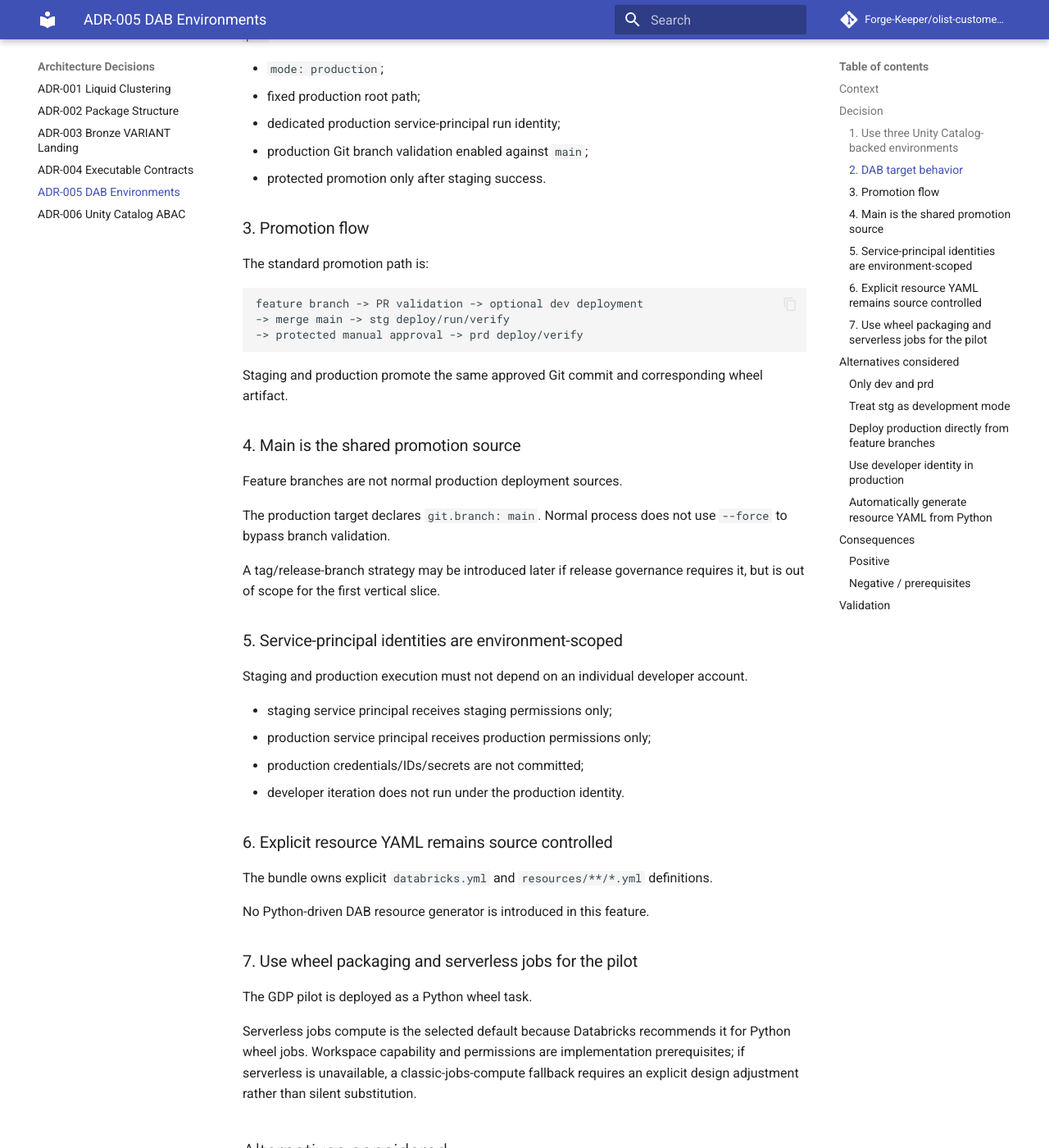
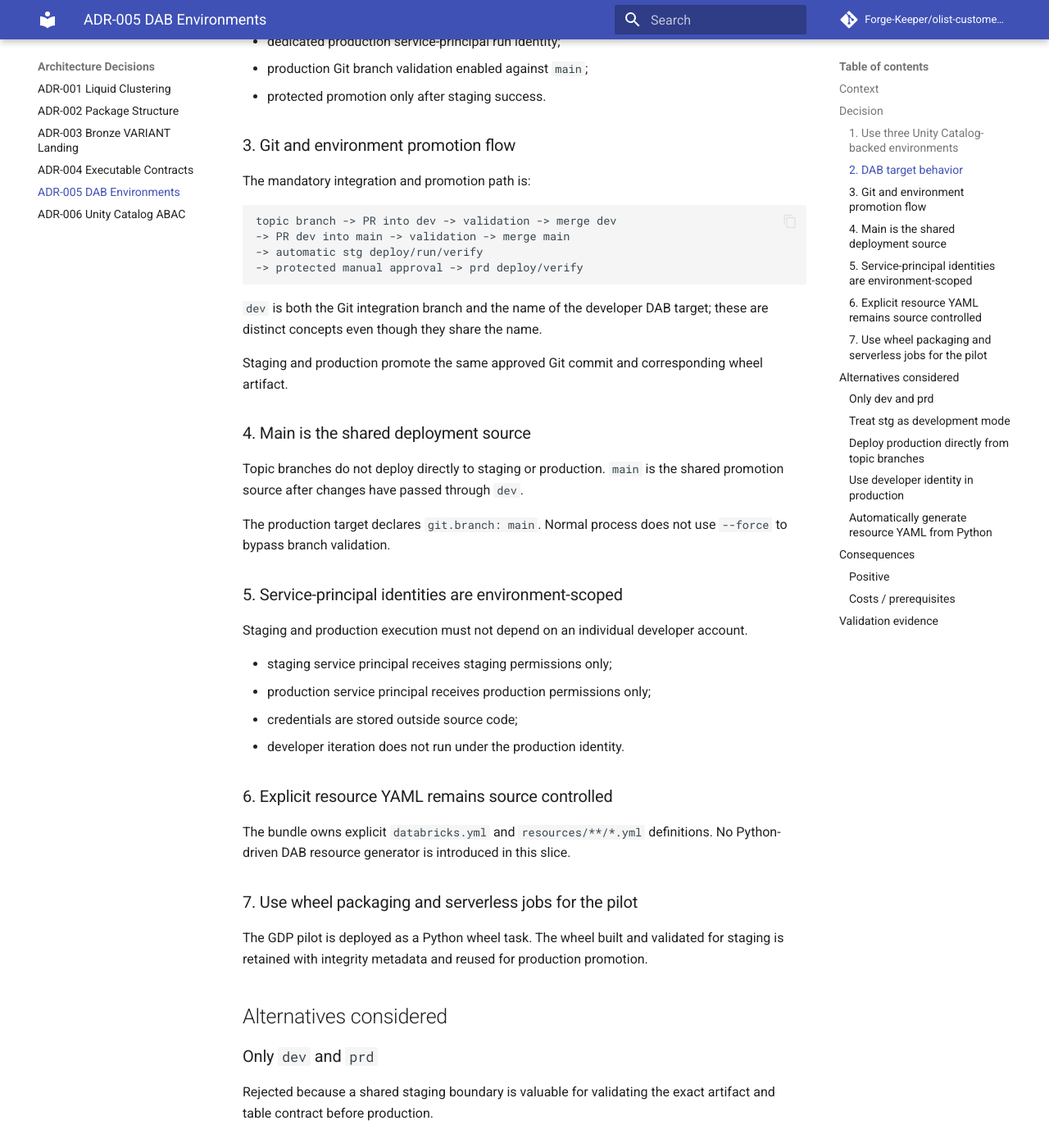
Before and after one commit to Forge-Keeper/olist-customer-intelligence, an MkDocs documentation site: the page built from docs/adr/ADR-005-dab-environment-and-promotion-boundary.md, in a window 1280 px wide and 1400 px high, scrolled down 1590 px. Shown: the whole window at 82% size. Built offline with MkDocs 1.6.1 and Material for MkDocs 9.7.7, drawn with Linux system fonts in a browser that asks for light colours; comment, search, counter and statistics services are not loaded; some of the changed text lies outside the part shown.

Commit message:
docs: accept DAB environment and promotion decision

````diff
--- a/docs/adr/ADR-005-dab-environment-and-promotion-boundary.md
+++ b/docs/adr/ADR-005-dab-environment-and-promotion-boundary.md
@@ -1,23 +1,21 @@
 # ADR-005 — DAB Environment and Promotion Boundary
 
-- **Status:** Proposed
+- **Status:** Accepted
 - **Date:** 2026-08-24
 - **Decision owners:** Project maintainers
 - **Scope:** Databricks Declarative Automation Bundle targets, environment isolation and promotion governance
 
 ## Context
 
-Development and exploratory validation have materialized tables under the `prd` catalog even though production job entrypoints already accept fully qualified target tables externally. The project therefore lacks an explicit deployment/environment boundary.
+Development and exploratory validation had materialized tables under the `prd` catalog even though production job entrypoints already accepted fully qualified target tables externally. The project therefore needed an explicit deployment/environment boundary.
 
-The first DAB vertical slice must provide professional promotion semantics rather than only a local deployment convenience.
-
-Current Databricks guidance distinguishes development deployments from production-safe deployments, supports dedicated run identities for staging/production, and recommends service-principal execution for production workflows.
+The first DAB vertical slice was required to provide professional promotion semantics rather than only a local deployment convenience.
 
 ## Decision
 
 ### 1. Use three Unity Catalog-backed environments
 
-The project standard becomes:
+The project standard is:
 
 ```text
 dev -> catalog dev
@@ -27,7 +25,7 @@
 
 The Bronze schema remains `bronze` in each environment unless a future architectural decision changes the namespace convention.
 
-Application/domain code does not infer or hardcode environment names. DAB target configuration resolves environment-specific values and passes fully qualified resources to jobs.
+Application/domain code does not infer or hardcode environment names. DAB target configuration or explicit runtime parameters resolve environment-specific values and pass fully qualified resources to jobs.
 
 ### 2. DAB target behavior
 
@@ -43,8 +41,7 @@
 - shared pre-production target;
 - fixed bundle root path;
 - dedicated staging service-principal run identity;
-- does not use development-mode presets;
-- validates the artifact before production promotion.
+- validates the exact artifact before production promotion.
 
 `prd`:
 
@@ -54,25 +51,26 @@
 - production Git branch validation enabled against `main`;
 - protected promotion only after staging success.
 
-### 3. Promotion flow
+### 3. Git and environment promotion flow
 
-The standard promotion path is:
+The mandatory integration and promotion path is:
 
 ```text
-feature branch -> PR validation -> optional dev deployment
--> merge main -> stg deploy/run/verify
+topic branch -> PR into dev -> validation -> merge dev
+-> PR dev into main -> validation -> merge main
+-> automatic stg deploy/run/verify
 -> protected manual approval -> prd deploy/verify
 ```
 
+`dev` is both the Git integration branch and the name of the developer DAB target; these are distinct concepts even though they share the name.
+
 Staging and production promote the same approved Git commit and corresponding wheel artifact.
 
-### 4. Main is the shared promotion source
+### 4. Main is the shared deployment source
 
-Feature branches are not normal production deployment sources.
+Topic branches do not deploy directly to staging or production. `main` is the shared promotion source after changes have passed through `dev`.
 
 The production target declares `git.branch: main`. Normal process does not use `--force` to bypass branch validation.
-
-A tag/release-branch strategy may be introduced later if release governance requires it, but is out of scope for the first vertical slice.
 
 ### 5. Service-principal identities are environment-scoped
 
@@ -80,20 +78,16 @@
 
 - staging service principal receives staging permissions only;
 - production service principal receives production permissions only;
-- production credentials/IDs/secrets are not committed;
+- credentials are stored outside source code;
 - developer iteration does not run under the production identity.
 
 ### 6. Explicit resource YAML remains source controlled
 
-The bundle owns explicit `databricks.yml` and `resources/**/*.yml` definitions.
-
-No Python-driven DAB resource generator is introduced in this feature.
+The bundle owns explicit `databricks.yml` and `resources/**/*.yml` definitions. No Python-driven DAB resource generator is introduced in this slice.
 
 ### 7. Use wheel packaging and serverless jobs for the pilot
 
-The GDP pilot is deployed as a Python wheel task.
-
-Serverless jobs compute is the selected default because Databricks recommends it for Python wheel jobs. Workspace capability and permissions are implementation prerequisites; if serverless is unavailable, a classic-jobs-compute fallback requires an explicit design adjustment rather than silent substitution.
+The GDP pilot is deployed as a Python wheel task. The wheel built and validated for staging is retained with integrity metadata and reused for production promotion.
 
 ## Alternatives considered
 
@@ -103,11 +97,11 @@
 
 ### Treat `stg` as development mode
 
-Rejected because personal naming/presets and development-oriented deployment behavior do not represent a shared pre-production environment.
+Rejected because development-oriented presets do not represent a shared pre-production environment.
 
-### Deploy production directly from feature branches
+### Deploy production directly from topic branches
 
-Rejected because it weakens promotion traceability and bypasses the normal reviewed integration branch.
+Rejected because it weakens promotion traceability and bypasses the integration branch and reviewed `main` boundary.
 
 ### Use developer identity in production
 
@@ -123,28 +117,27 @@
 
 - strong namespace isolation;
 - lower risk of development writes to production;
-- traceable `dev -> stg -> prd` promotion;
+- traceable `topic -> dev -> main -> stg -> prd` promotion;
 - production execution independent from developer identity;
-- staging tests the same artifact that is promoted to production;
-- uses Databricks-native deployment protections.
+- staging tests the same artifact promoted to production;
+- environment selection is explicit rather than hidden in application code.
 
-### Negative / prerequisites
+### Costs / prerequisites
 
 - three catalogs and appropriate grants must exist;
 - staging/production service principals and credentials must be provisioned;
-- CI/CD secrets/authentication must be configured outside source code;
-- protected production approval needs repository/environment governance;
-- serverless workflows availability must be confirmed.
+- GitHub Environments own deployment credentials and protection;
+- production approval remains an explicit human gate.
 
-## Validation
+## Validation evidence
 
-The decision is correctly implemented when:
+The decision has been implemented and validated:
 
-1. the same GDP application artifact targets all three environments without source changes;
-2. `dev`, `stg` and `prd` resolve to their own catalogs;
-3. shared staging deployment succeeds from the approved `main` commit;
-4. production deployment is protected and uses production mode;
-5. production cannot normally deploy from a feature branch;
+1. the same GDP application artifact targets `dev`, `stg` and `prd` without source changes;
+2. each target resolves to its own Unity Catalog namespace;
+3. staging deployment and GDP smoke tests succeed from approved `main` commits;
+4. production deployment is manual/protected and uses the retained staging artifact;
+5. runtime hardcodes for environment-specific tables, Volumes and identities are guarded by tests;
 6. staging and production use service-principal run identities;
-7. production promotion occurs only after staging validation;
+7. GitHub CI enforces PRs to `main` coming from `dev`;
 8. secrets and credentials remain outside the repository.
````
